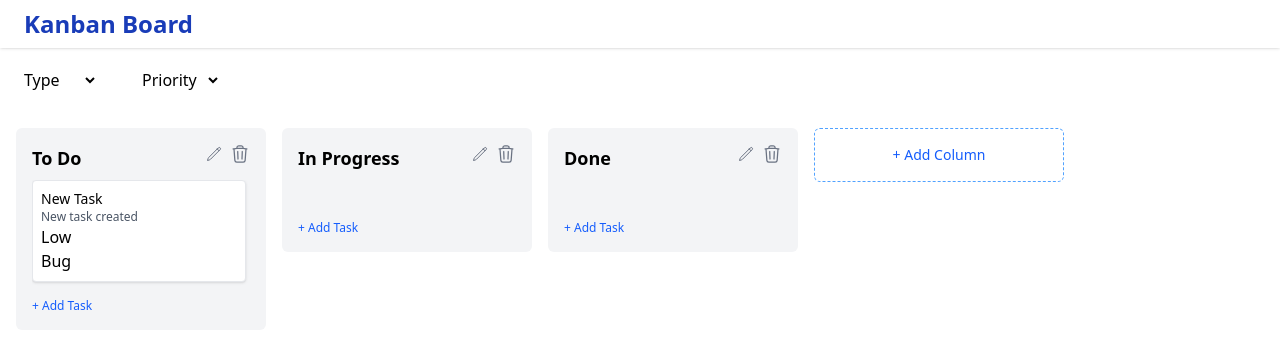
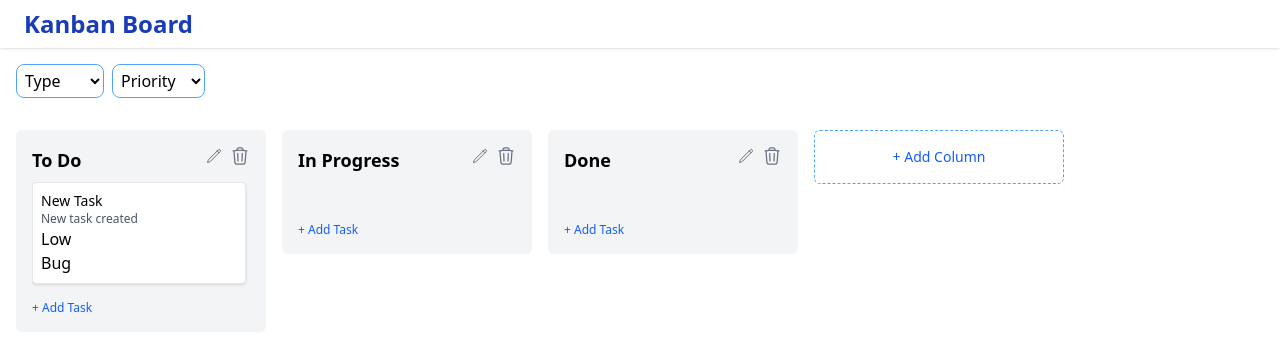
Before and after one commit to PallaviDule/React-Kanban-board, a React (Vite) app: page / in a window 1280 px wide. Shown: the top 350 px of the page. Built offline with nearby package versions, Linux system fonts and the light colour scheme.

Commit message:
refactor: extract filter

```diff
--- a/src/components/TaskFilters.tsx
+++ b/src/components/TaskFilters.tsx
@@ -12,9 +12,9 @@ type TaskFilterProps = {
 
 const TaskFilters : React.FC<TaskFilterProps> = ({selectedType, setSelectedType, selectedPriority, setSelectedPriority}) => {
   return (
-    <>
+    <div className="m-3">
         <select
-        className='m-5'
+        className='m-1 border border-blue-400 rounded-lg p-1'
         value={selectedType}
         onChange={(e : React.ChangeEvent<HTMLSelectElement>) => setSelectedType(e.target.value as Type)}
         >
@@ -24,7 +24,7 @@ const TaskFilters : React.FC<TaskFilterProps> = ({selectedType, setSelectedType,
             )}
         </select>
         <select
-        className='m-5'
+        className='m-1 border border-blue-400 rounded-lg p-1'
         value={selectedPriority}
         onChange={(e : React.ChangeEvent<HTMLSelectElement>) => setSelectedPriority(e.target.value as Priority)}
         >
@@ -33,7 +33,7 @@ const TaskFilters : React.FC<TaskFilterProps> = ({selectedType, setSelectedType,
                 <option key={currentPriority} value={currentPriority}>{currentPriority}</option>
             )}
         </select>
-    </>
+    </div>
   )
 }
 
```
